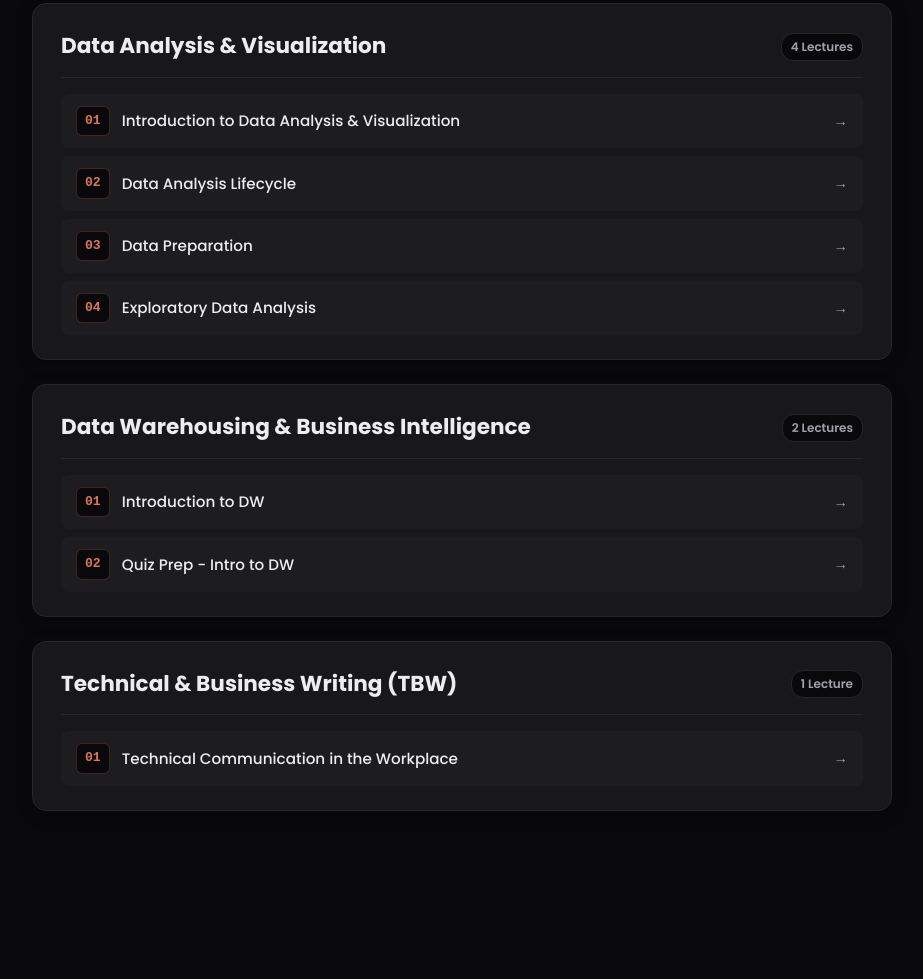
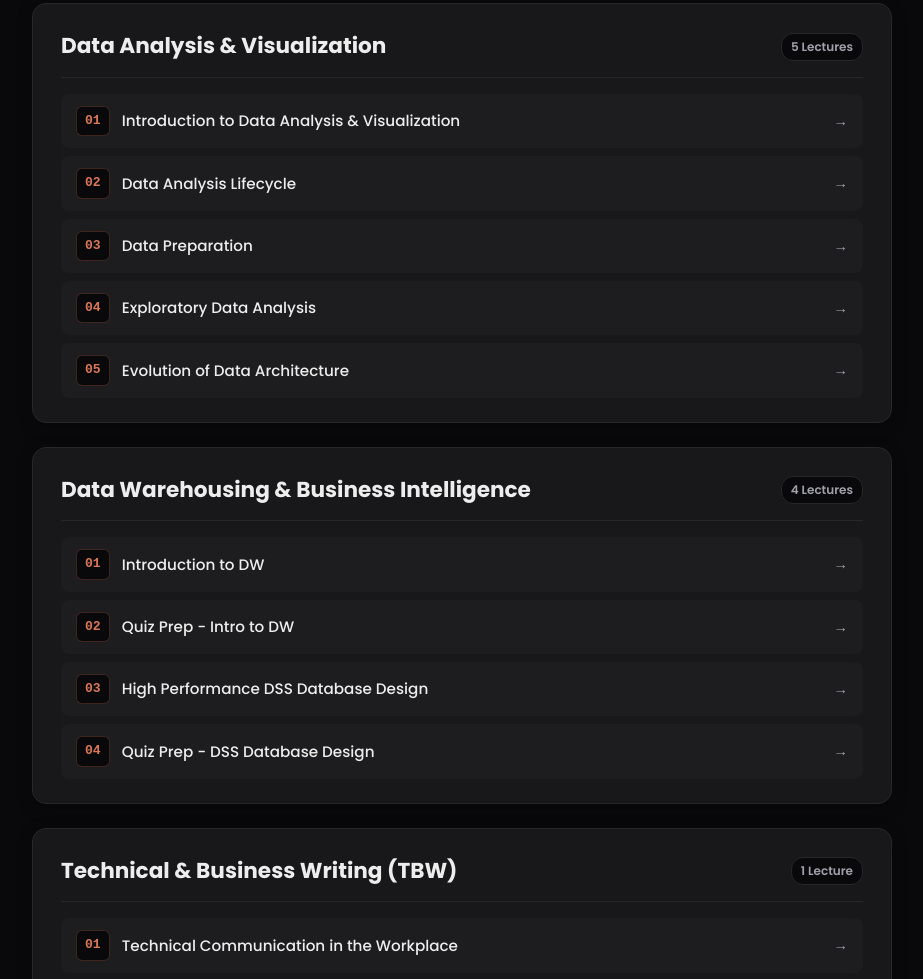
Before and after one commit to raifahd/NucesVault, a plain HTML site: page S5/index.html in a window 1280 px wide. Shown: the part 1100-2079 px from the top of the page, without its empty margins (178-1101 px from the left). Before the commit the page ends 2015 px from the top, so only its background shows below. Drawn offline with Linux system fonts and the light colour scheme.

Commit message:
add new lectures to Data Analysis & Visualization and Data Warehousing & Business Intelligence courses

```diff
--- a/S5/index.html
+++ b/S5/index.html
@@ -338,7 +338,7 @@
       <div class="course-section" data-course="Data Analysis Visualization DAV">
         <div class="course-header">
           <h2 class="course-title">Data Analysis &amp; Visualization</h2>
-          <span class="course-count">4 Lectures</span>
+          <span class="course-count">5 Lectures</span>
         </div>
         <ul class="lecture-list">
           <li class="lecture-item">
@@ -377,6 +377,15 @@
               <span class="lecture-arrow">&rarr;</span>
             </a>
           </li>
+          <li class="lecture-item">
+            <a href="Data Analysis & Visualization/5- Evolution of Data Architecture.html" class="lecture-link">
+              <div class="lecture-left">
+                <span class="lecture-num">05</span>
+                <span class="lecture-title-text">Evolution of Data Architecture</span>
+              </div>
+              <span class="lecture-arrow">&rarr;</span>
+            </a>
+          </li>
         </ul>
       </div>
 
@@ -384,7 +393,7 @@
       <div class="course-section" data-course="Data Warehousing Business Intelligence DW BI DWBI">
         <div class="course-header">
           <h2 class="course-title">Data Warehousing &amp; Business Intelligence</h2>
-          <span class="course-count">2 Lectures</span>
+          <span class="course-count">4 Lectures</span>
         </div>
         <ul class="lecture-list">
           <li class="lecture-item">
@@ -401,6 +410,24 @@
               <div class="lecture-left">
                 <span class="lecture-num">02</span>
                 <span class="lecture-title-text">Quiz Prep - Intro to DW</span>
+              </div>
+              <span class="lecture-arrow">&rarr;</span>
+            </a>
+          </li>
+          <li class="lecture-item">
+            <a href="Data Warehousing & Business Intelligence/3- High Performance DSS Database Design.html" class="lecture-link">
+              <div class="lecture-left">
+                <span class="lecture-num">03</span>
+                <span class="lecture-title-text">High Performance DSS Database Design</span>
+              </div>
+              <span class="lecture-arrow">&rarr;</span>
+            </a>
+          </li>
+          <li class="lecture-item">
+            <a href="Data Warehousing & Business Intelligence/4- Quiz Prep - DSS Database Design.html" class="lecture-link">
+              <div class="lecture-left">
+                <span class="lecture-num">04</span>
+                <span class="lecture-title-text">Quiz Prep - DSS Database Design</span>
               </div>
               <span class="lecture-arrow">&rarr;</span>
             </a>
```
